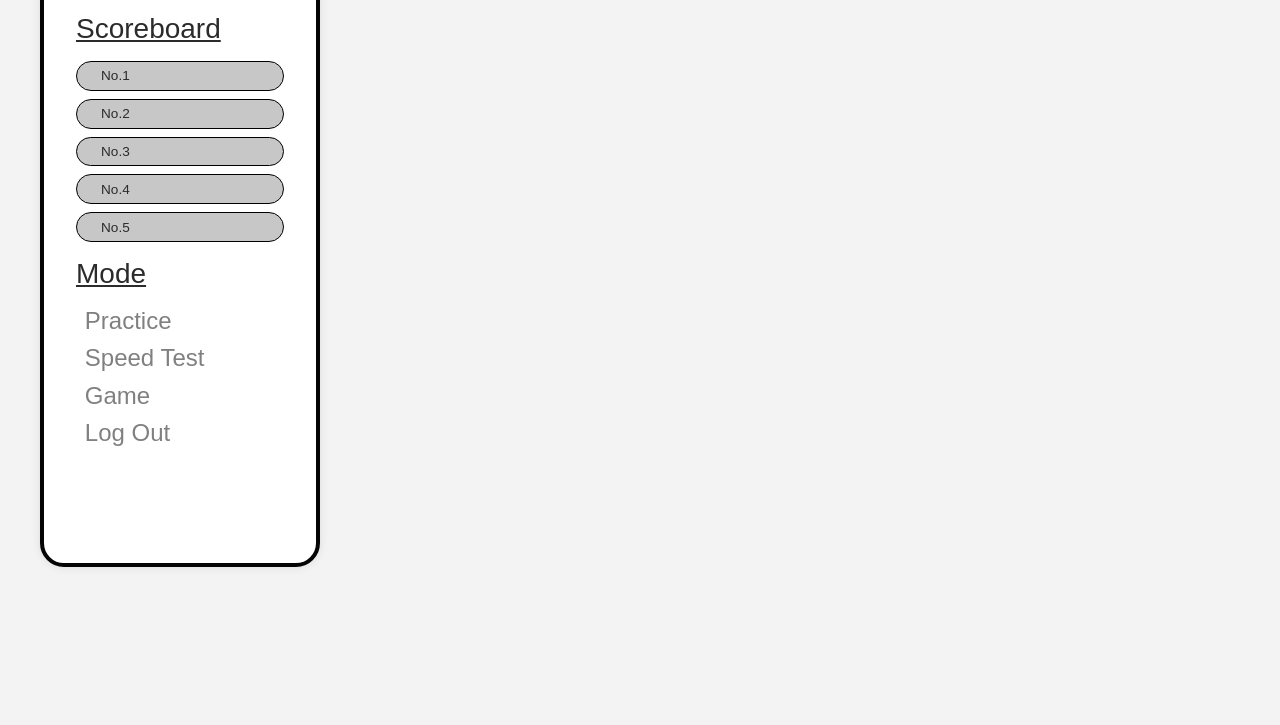
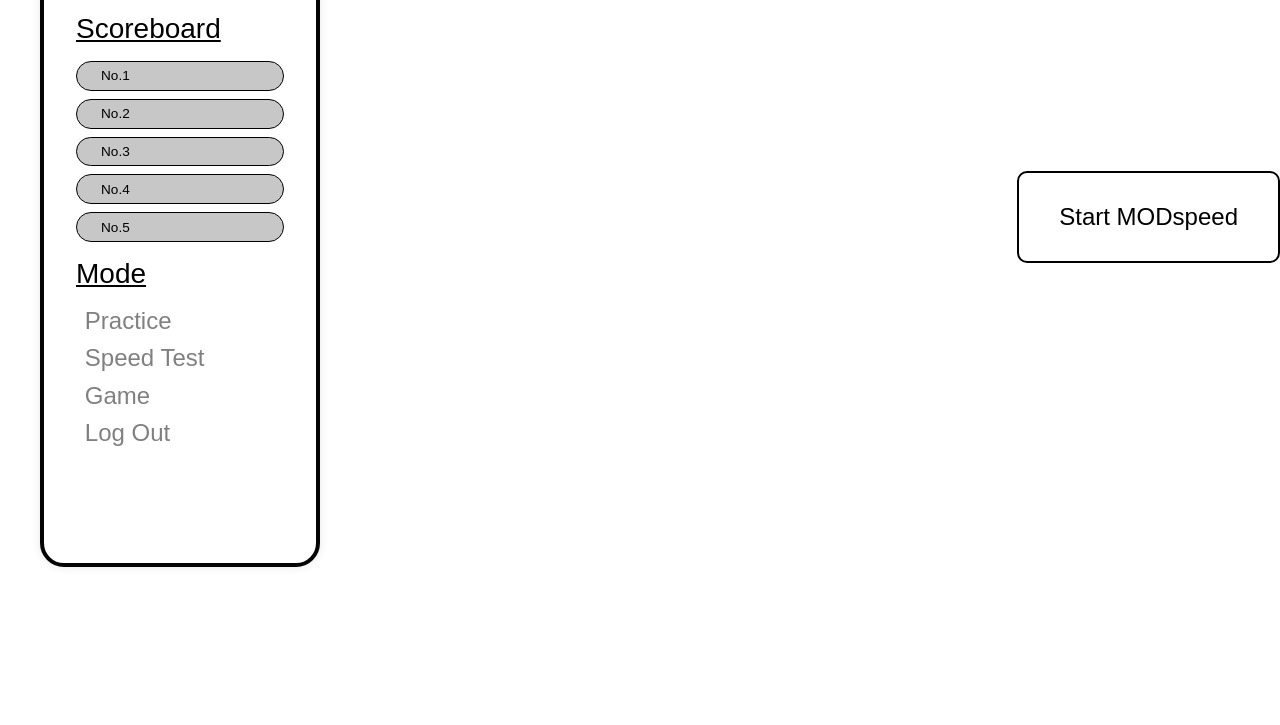
Before and after one commit to Piink7878/modtype, a plain HTML site: page speed.html in a window 1280 px wide. Shown: the part 193-918 px from the top of the page. After the commit the page ends 800 px from the top, so only its background shows below. Drawn offline with Linux system fonts and the light colour scheme; a web font is replaced by a local one.

Commit message:
fix speed &scoreboard

```diff
--- a/speed.html
+++ b/speed.html
@@ -45,27 +45,22 @@
   </div>
     <!--END scoreboard section design-------------------->
 
-
   <div id="game">
     <button id="start-btn">Start MODspeed</button>
 
-    <div class="count-box">
     <div id="score-time" class="hidden">
       <div id="score">Score: 0</div>
       <div id="time">Time: 60</div>
       <div id="character-count">Characters Typed: 0</div>
     </div>
-    </div>
 
-    <div class="container">
     <div id="word-container" class="hidden">
       <span id="word"></span>
     </div>
 
     <input type="text" id="input" class="hidden" placeholder="Type the word" autocomplete="off">
+
   </div>
-
-
 
   <div id="popup" class="hidden">
     <p>Game Over!</p>
@@ -75,8 +70,6 @@
     <button id="restart-btn">Restart</button>
   </div>
 
-  </div>
-
   <script src="scriptspeed.js"></script>
 </body>
 </html>
--- a/stylegame.css
+++ b/stylegame.css
@@ -19,23 +19,19 @@ html {
 }
 
 body {
+    background-color: #f3f3f3;
+    color: #2b2b2b; /* text color */
     display: flex; /* Use flexbox layout */
     justify-content: space-between; /* Center horizontally */
     align-items: center; /* Center vertically */
     text-align: center;
     gap: 1vh;
 
-    text-align: center;
-    background-color: #f0f0f0;
-    margin: 0;
-    padding: 0;
-    height: 100%; /* Ensure body takes full height */
 }
 
 body {
     margin: 0;
-    background-color: #f3f3f3;
-    color: #2b2b2b; /* text color */
+    padding: 0;
     height: 100vh; /* เพื่อให้มีความสูงที่พอจะเลื่อน */
     overflow-y: scroll; /* สร้าง scroll bar */
 }
--- a/stylescoreboard.css
+++ b/stylescoreboard.css
@@ -11,6 +11,13 @@
     font-family: "Madimi One", sans-serif;
     font-weight: 400;
     font-style: normal;
+}
+
+:root{
+    --bg--color: #CB8A4E;
+    --second-bg-color: #112e42;
+    --text-color: #2b2b2b;
+    --main-color: #112e42;
 }
 
 html {
@@ -65,7 +72,7 @@ body {
     display: flex;
     justify-content: space-between;
     margin-bottom: 1vh;
-    font-size: 2vh;
+    font-size: 1.7vh;
 }
 .score-list .score-item {
     background-color: hsl(0, 0%, 78%);
@@ -87,17 +94,18 @@ body {
 
 .mode-item a:hover {
     background-color: #c0c0c0; /* Change background color on hover */
-    color: #ffffff; /* Change text color on hover */
+    color: #2b2b2b; /* Change text color on hover */
     transform: translate(0px, -0.5vh);
 }
 
 .mode .mode-item {
-    font-size: 3.5vh;
+    font-size: 3vh;
     color: rgb(128, 128, 128);
+    margin: 1vh;
 }
 
 .underline {
     text-decoration: underline;
-    font-size: 4vh;
+    font-size: 3.5vh;
 }
 /*------------------END---Scoreboard-------------------------------------*/
--- a/stylespeed.css
+++ b/stylespeed.css
@@ -4,103 +4,51 @@
   margin: 0;
   padding: 0;
   box-sizing: border-box;
-    text-decoration: none;
-    border: none;
-    outline: none;
-    scroll-behavior: smooth;
   font-family: "Madimi One", sans-serif;
   font-weight: 400;
   font-style: normal;
 }
 
 body {
+  font-family: Arial, sans-serif;
+  height: 100vh;
+  background-color: white;
+
   display: flex; /* Use flexbox layout */
   justify-content: space-between; /* Center horizontally */
   align-items: center; /* Center vertically */
-  padding: 0;
-  height: 100vh; /* Full viewport height */
-  background-image: url(/codeExplore/modtype/play2.png);
   text-align: center;
-  margin-bottom: 8vh;
   gap: 1vh;
-  color: var(--text-color);
-  background: var(--bg--color);
-  overflow-y: scroll; /* สร้าง scroll bar */
-  background-color: #f3f3f3;
-}
-
-:root{
-    --bg--color: #CB8A4E;
-    --second-bg-color: #112e42;
-    --text-color: #2b2b2b;
-    --main-color: #112e42;
 }
 
 #game {
-  position: flex;
-  flex: 1;  /* มีทำไมไม่รู้ แต่มีแล้วดีกว่า */
-  justify-content: center; /* Center horizontally */
-  align-items: center;
-  width: 100%;
-  padding-top: 0vh; /* 70% down from the top of the viewport */
   text-align: center;
+  color: black;
+  position: relative;
 }
 
 #start-btn {
-  font-size: 15vh;
-  padding: 3vh 4vh;
+  font-size: 24px;
+  padding: 30px 40px;
   cursor: pointer;
   background-color: white;
   color: black;
   border: none;
-  border: 0.2vh solid black; /* เพิ่มเส้นกรอบสีขาว */
-  border-radius: 0.2vh;
+  border: 2px solid black; /* เพิ่มเส้นกรอบสีขาว */
+  border-radius: 10px;
 }
 
 #score-time {
   position: absolute;
-  top: 2vh;
-  right: 0.5vh;
-}
-
-.small-box {
-  margin-top: 4vh;
-  display: flex;
-  justify-content: flex-end; /* Align items to the right */
-  flex-wrap: wrap; /* Allow items to wrap to the next line */
-  width: 100%; /* Full width */
-  padding: 1rem; /* Add some padding */
-  border-radius: 3vh; /* Add rounded corners */
-  margin-bottom: 0rem; /* Add margin to separate from other elements */
-  flex-direction: column;
-  align-items: flex-end;
-  font-size: 2.5vh;
-}
-
-.container {
-  margin-top: 1vh;
-  display: flex;
-  width: 100%;
-  flex-direction: column; /* Arrange children in a column */
-  justify-content: flex-end; /* Align children to the bottom */
-  align-items: center; /* Center children horizontally */
-  height: 100vh; /* Full viewport height */
-  box-sizing: border-box; /* Include padding and border in the element's total width and height */
-  padding: 1rem; /* Add some padding */
-  position: relative; /* Ensure the container is positioned relative for absolute positioning of falling words */
-  overflow: hidden; /* Hide overflowing content */
-}
-
-#score, #time #character-count{
-  margin-top: 1vh;
-  font-size: 2.5vw;
+  top: 10px;
+  right: 10px;
 }
 
 #word-container {
   width: 150vh; /* ปรับความกว้างของกรอบที่คำวิ่ง */
-  max-width: 60vh; /* ความกว้างสูงสุด */
-  height: 10vh;
-  margin-top: 10vh;
+  max-width: 600px; /* ความกว้างสูงสุด */
+  height: 100px;
+  margin-top: 100px;
   font-size: 48px;
   font-weight: bold;
   position: relative;
@@ -134,7 +82,6 @@ body {
   color: white;
   text-align: center;
   display: none;
-  align-items: center;
 }
 
 .hidden {
@@ -144,13 +91,10 @@ body {
 button {
   background-color: #444;
   color: white;
-  padding: 10vh 20vh;
+  padding: 10px 20px;
   border: none;
   cursor: pointer;
-  top: 50%;
-  left: 50%;
-  transform: translate(-50%, -50%);
-  margin-top: 20vh;
+  margin-top: 20px;
 }
 
 button:hover {
```
Also changed, not shown: scoreboard.html (+8 -4 lines). Lines whose indentation alone changed are shown as unchanged.
